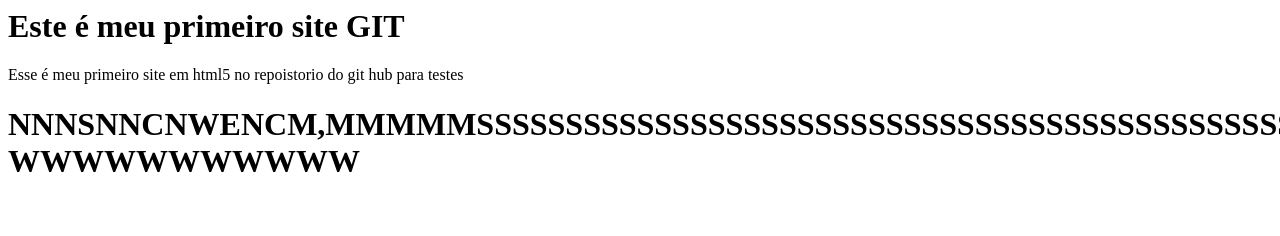
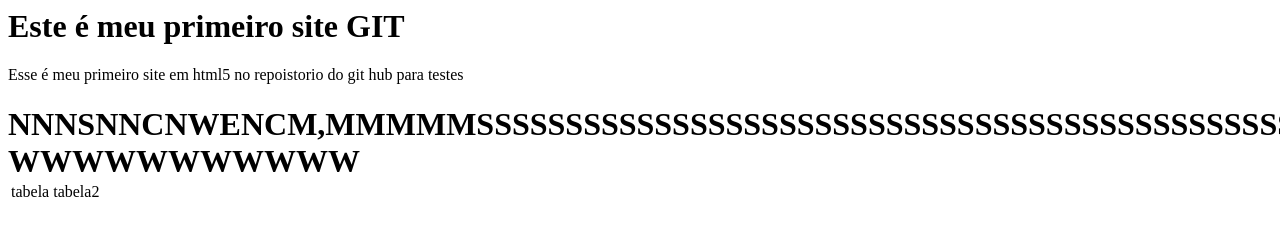
Before and after one commit to Rafaellsouza/projetogit, a plain HTML site: page index.html in a window 1280 px wide. Shown: the top 236 px of the page. Drawn offline with Linux system fonts and the light colour scheme.

Commit message:
uma tabela simples

```diff
--- a/index.html
+++ b/index.html
@@ -8,6 +8,12 @@
         <p>Esse é meu primeiro site em html5 no repoistorio do git hub para testes</p>
         <h1>NNNSNNCNWENCM,MMMMMSSSSSSSSSSSSSSSSSSSSSSSSSSSSSSSSSSSSSSSSSSSSSSSSSWWWWW
             WWWWWWWWWWW
+            <table>
+                <tr>
+                    <td>tabela</td>
+                    <td>tabela2</td>
+                </tr>
+            </table>
         </h1>
     </body>
 
```
